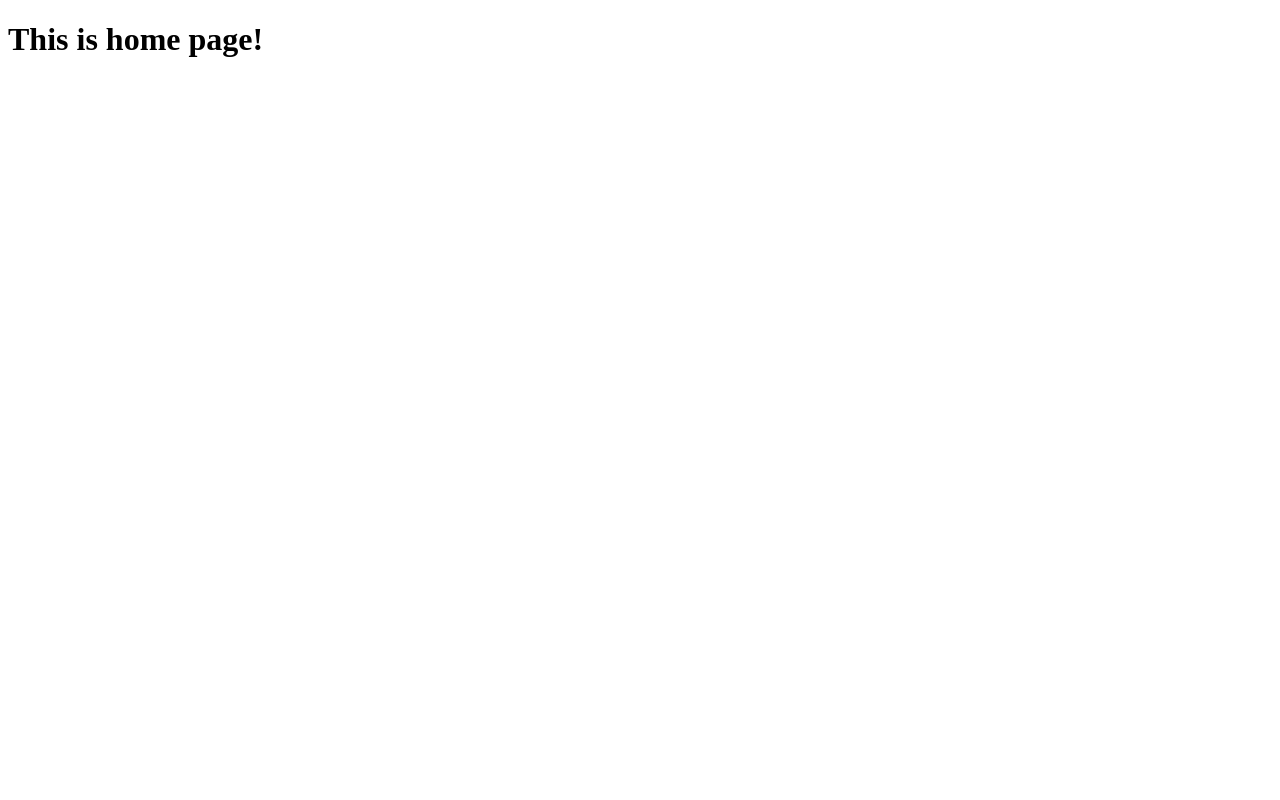
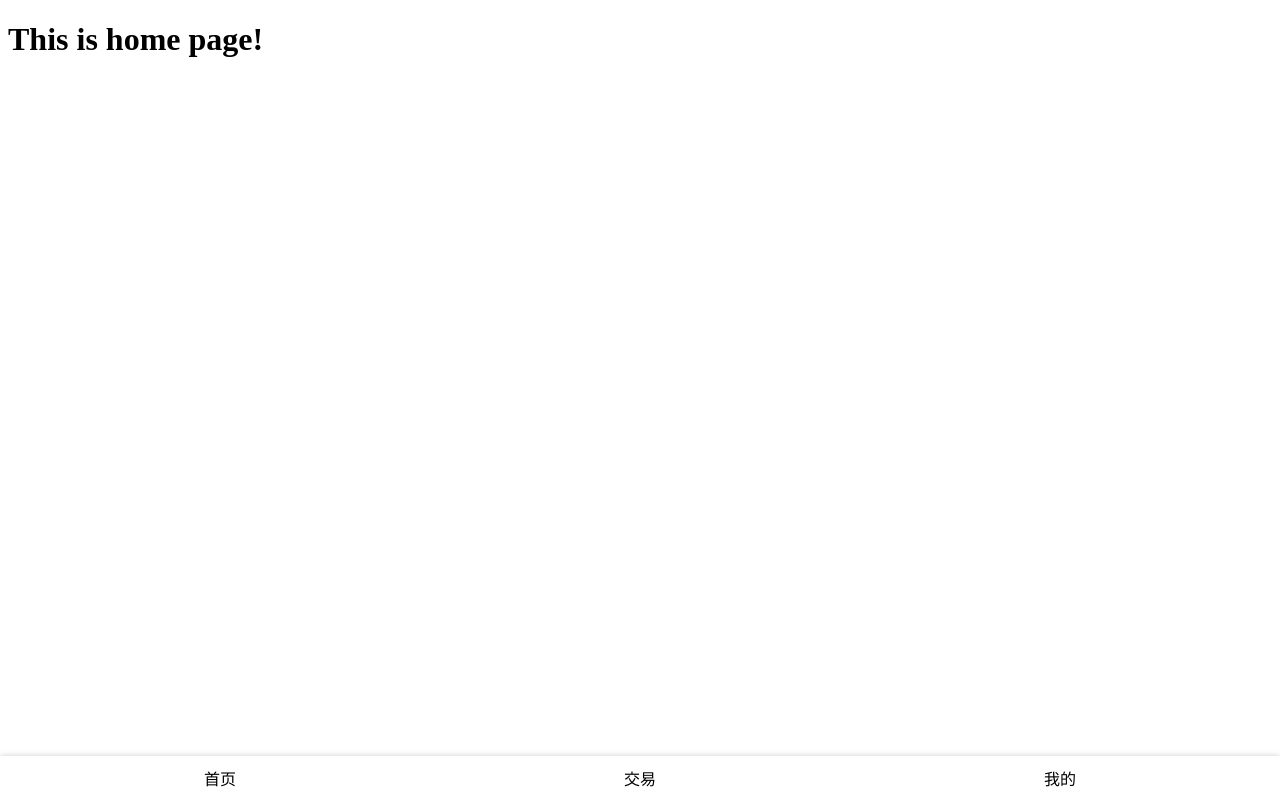
Before and after one commit to gaygaydeteam/cmrc, a Vue app: page / in a window 1280 px wide. Built offline with nearby package versions, Linux system fonts and the light colour scheme.

Commit message:
footer-tab

```diff
--- a/src/components/global/Footer.vue
+++ b/src/components/global/Footer.vue
@@ -1,15 +1,41 @@
 <template>
-    <div>
-        <h1>This is footer</h1>
+    <div class="tab-bar">
+        <tab-bar-item id="tab1">
+            <i class="icon-home" slot="tab-icon"></i>
+            首页
+        </tab-bar-item>
+        <tab-bar-item id="tab2">
+            <i class="icon-exchange" slot="tab-icon"></i>
+            交易
+        </tab-bar-item>
+        <tab-bar-item id="tab3">
+            <i class="icon-my" slot="tab-icon"></i>
+            我的
+        </tab-bar-item>
     </div>
 </template>
 
 <script>
+import TabBarItem from './TabBarItem'
 export default {
-    name: 'Footer'
+    name: 'Footer',
+    components: {
+        TabBarItem
+    }
 }
 </script>
 
 <style lang="scss">
-
+.tab-bar {
+    position: fixed;
+    bottom: 0;
+    left: 0;
+    right: 0;
+    display: flex;
+    justify-content: center;
+    align-items: center;
+    text-align: center;
+    padding: 10px;
+    box-shadow: 0px 0px 6px #ccc;
+}
 </style>
--- /dev/null
+++ b/src/components/global/TabBarItem.vue
@@ -0,0 +1,18 @@
+<template>
+    <a class="tabbar-item">
+        <span class="tabbar-icon-wrapper"><slot name="tab-icon"></slot></span>
+        <span class="tabbar-text"><slot></slot></span>
+    </a>
+</template>
+
+<script>
+export default {
+    name: 'TabBarItem'
+}
+</script>
+
+<style lang="scss">
+.tabbar-item {
+    flex-grow: 1;
+}
+</style>
--- a/src/pages/Home.vue
+++ b/src/pages/Home.vue
@@ -1,12 +1,17 @@
 <template>
     <div>
         <h1>This is home page!</h1>
+        <footer-tab></footer-tab>
     </div>
 </template>
 
 <script>
+import FooterTab from '../components/global/Footer'
 export default {
-    name: 'Home'
+    name: 'Home',
+    components: {
+        FooterTab
+    }
 }
 </script>
 
```
